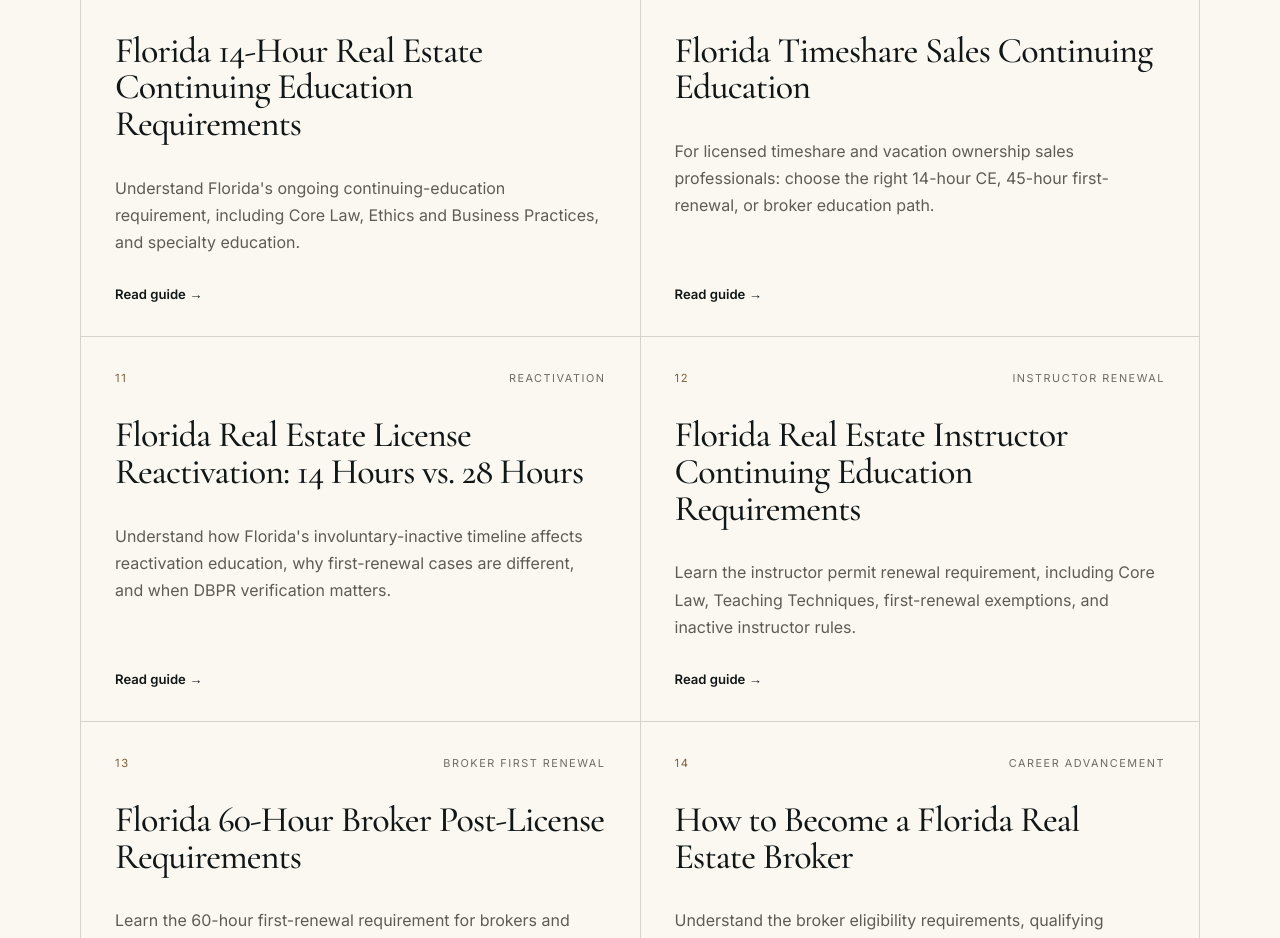
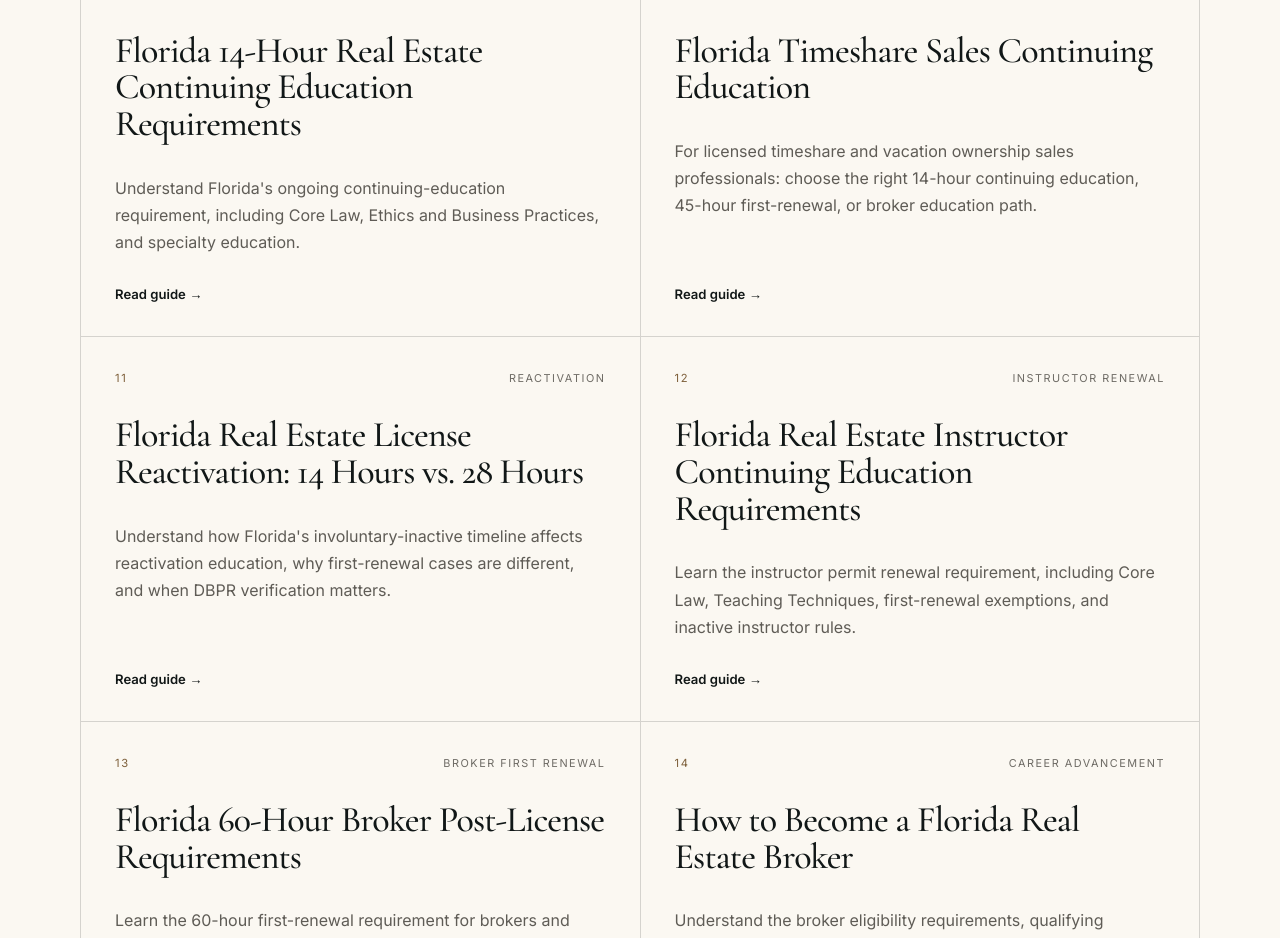
Before and after one commit to BrianLook/Greyson-Institute-Website, a Next.js app: page /guides in a window 1280 px wide. Shown: the part 3060-3998 px from the top of the page. Built offline with nearby package versions, Linux system fonts and the light colour scheme.

Commit message:
Spell out continuing education throughout app/guides/page.tsx

```diff
--- a/app/guides/page.tsx
+++ b/app/guides/page.tsx
@@ -88,7 +88,7 @@ const guides = [
     stage: "TIMESHARE & VACATION OWNERSHIP",
     title: "Florida Timeshare Sales Continuing Education",
     description:
-      "For licensed timeshare and vacation ownership sales professionals: choose the right 14-hour CE, 45-hour first-renewal, or broker education path.",
+      "For licensed timeshare and vacation ownership sales professionals: choose the right 14-hour continuing education, 45-hour first-renewal, or broker education path.",
     href: "/florida-timeshare-sales-continuing-education",
   },
   {
```
